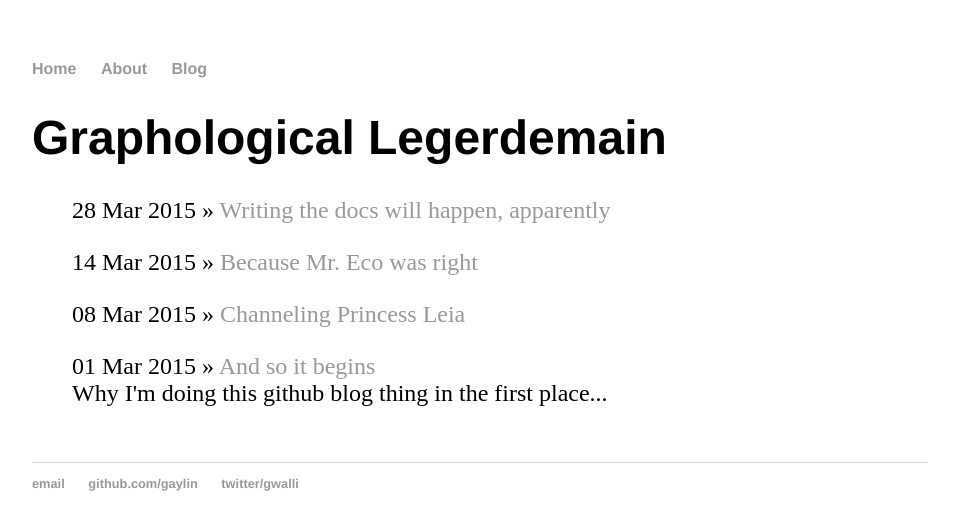
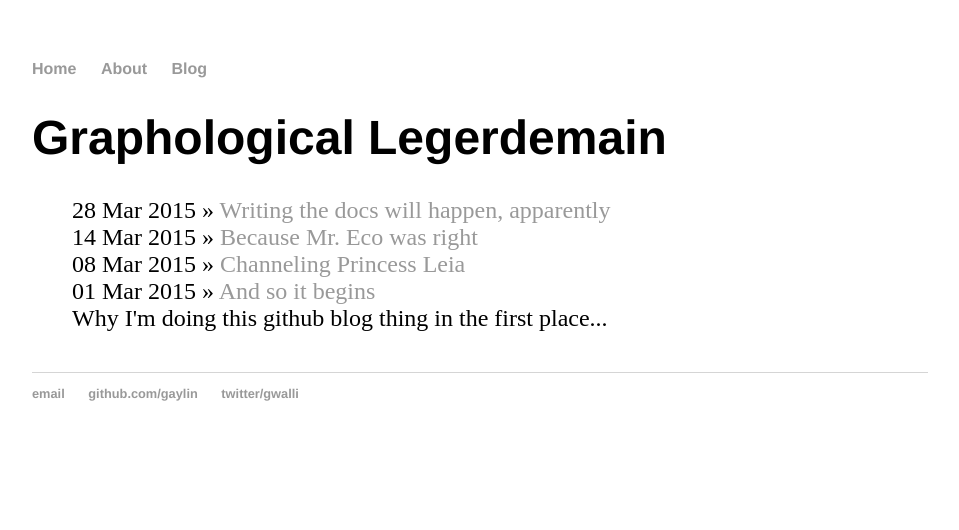
Before and after one commit to gaylin/gaylin.github.io, a Jekyll site: the page built from blog/index.html, in a window 1280 px wide. Shown: the top 530 px of the page, without its empty margins (160-1119 px from the left). Built offline with Jekyll 4.4.1, drawn with Linux system fonts in a browser that asks for light colours; Markdown is read by kramdown in place of the engine named in the settings.

Commit message:
removing padding and margin

```diff
--- a/css/main.css
+++ b/css/main.css
@@ -40,6 +40,4 @@ ul.posts {
 
 ul.posts li {
     list-style: none;
-    margin-top: 10px;
-    padding-bottom: 15px;
 }
```
